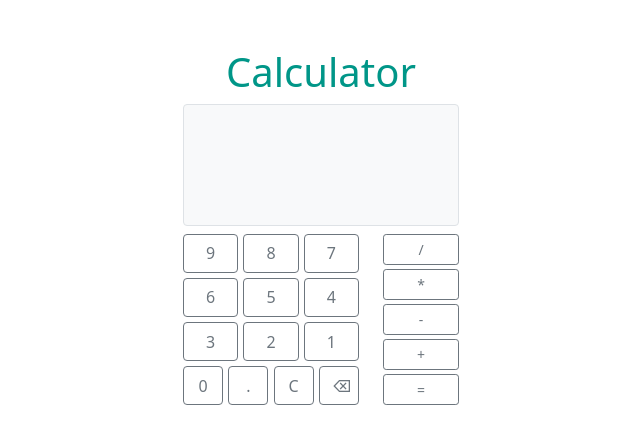
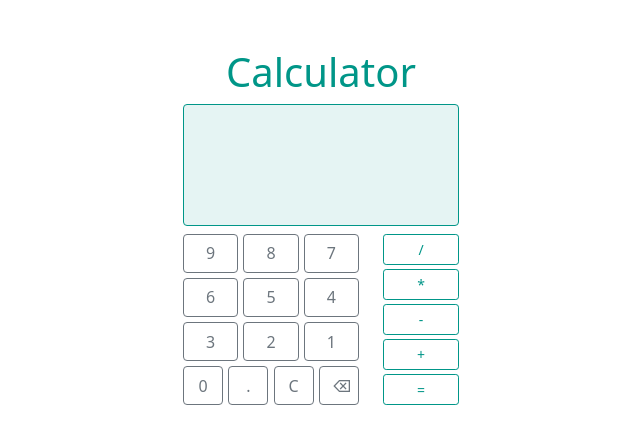
Before and after one commit to brunobragaw8t/calculator, a website: page index.html in a window 1280 px wide. Shown: the whole page, without its empty margins (319-959 px from the left). Drawn offline with nearby package versions, Linux system fonts and the light colour scheme.

Commit message:
Improve design

```diff
--- a/index.html
+++ b/index.html
@@ -22,7 +22,7 @@
       <h1 class="text-center text-primary">Calculator</h1>
 
       <div class="calculator">
-        <div class="screen py-5 px-1 bg-light mb-2 rounded text-center fw-bold border">
+        <div class="screen py-5 px-1 bg-primary bg-opacity-10 mb-2 rounded text-center fw-bold border border-primary text-primary">
           <template v-if="num1 !== null && num1 !== ''">
             <template v-if="num1 !== null">
               {{ num1 }}
@@ -60,23 +60,23 @@
           </div><!-- .numbers -->
 
           <div class="operators col-4">
-            <button class="btn btn-outline-secondary btn-sm mb-1" @click="setOperator('/')">
+            <button class="btn btn-outline-primary btn-sm mb-1" @click="setOperator('/')">
               /
             </button>
 
-            <button class="btn btn-outline-secondary btn-sm mb-1" @click="setOperator('*')">
+            <button class="btn btn-outline-primary btn-sm mb-1" @click="setOperator('*')">
               *
             </button>
 
-            <button class="btn btn-outline-secondary btn-sm mb-1" @click="setOperator('-')">
+            <button class="btn btn-outline-primary btn-sm mb-1" @click="setOperator('-')">
               -
             </button>
 
-            <button class="btn btn-outline-secondary btn-sm mb-1" @click="setOperator('+')">
+            <button class="btn btn-outline-primary btn-sm mb-1" @click="setOperator('+')">
               +
             </button>
 
-            <button class="btn btn-outline-secondary btn-sm" @click="submit()">
+            <button class="btn btn-outline-primary btn-sm" @click="submit()">
               =
             </button>
           </div><!-- .operators -->
```
